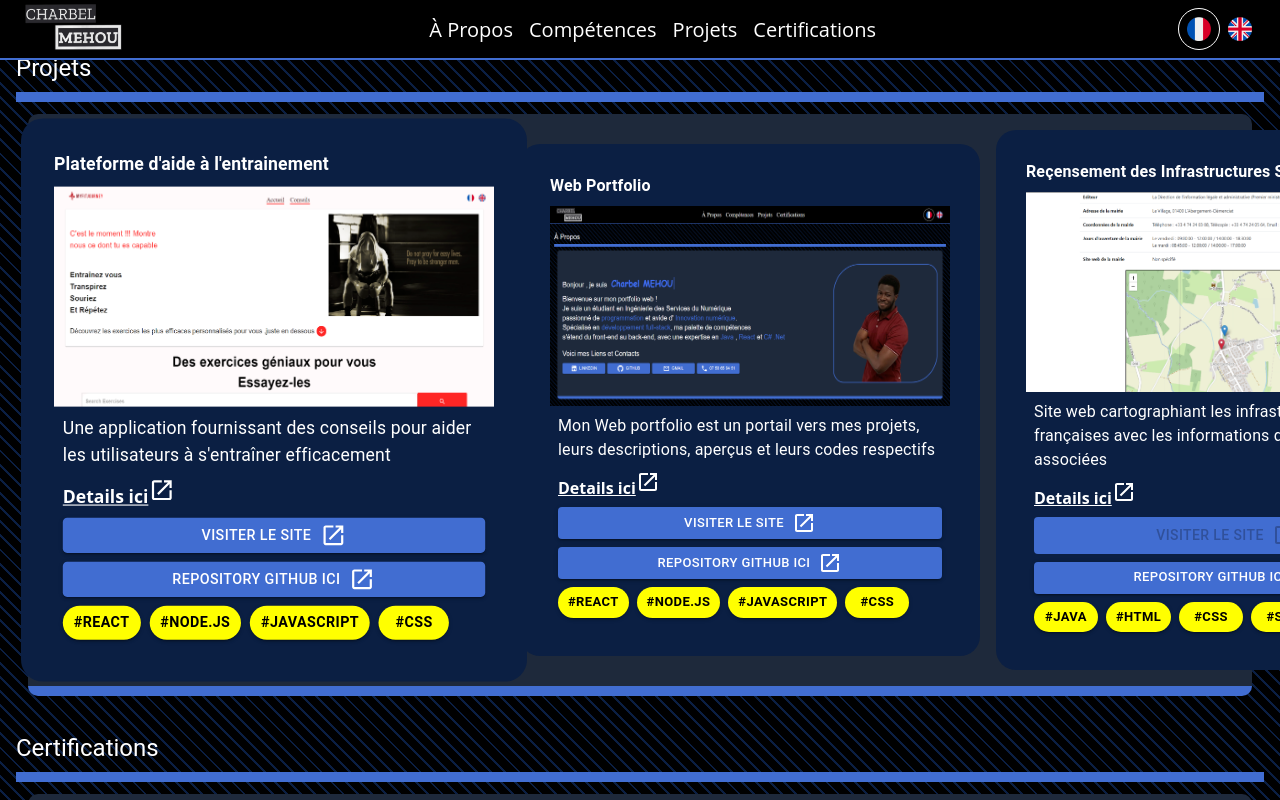
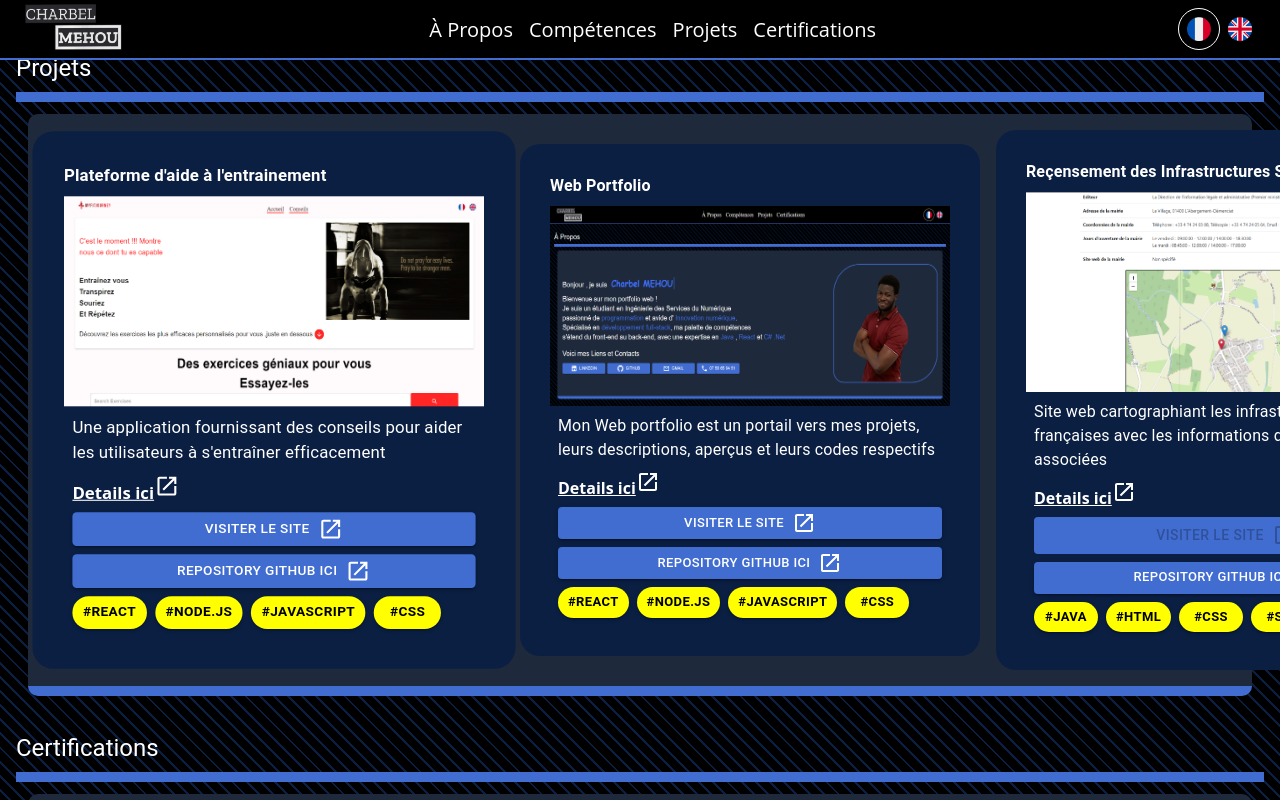
Before and after one commit to charbel-mehou/MyPersonalPortfolio, a React (Create React App) app in the folder personal_portfolio/: page / in a window 1280 px wide. In both pictures the pointer is over the element 274 px from the left and 1768 px from the top of the page. Shown: the part 1368-2168 px from the top of the page. Built offline with nearby package versions, Linux system fonts and the light colour scheme.

Commit message:
✨reducing the hover of project card

```diff
--- a/personal_portfolio/src/App.css
+++ b/personal_portfolio/src/App.css
@@ -147,7 +147,7 @@ body {
     transform: scale(1.25);
 }
 .projectCard:hover {
-    transform: scale(1.1);
+    transform: scale(1.05);
 }
 .screen-project-image {
     width: 100%;
```
